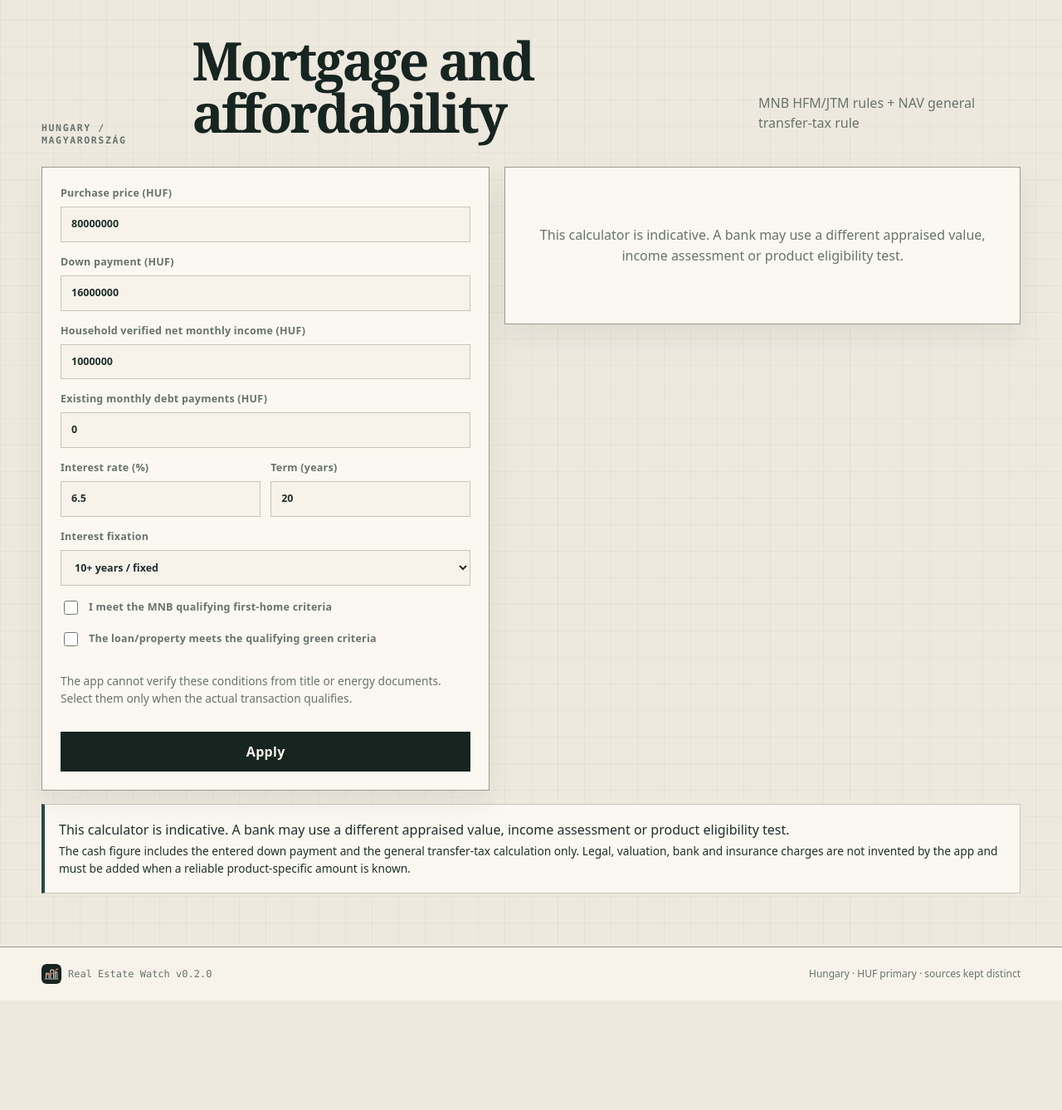
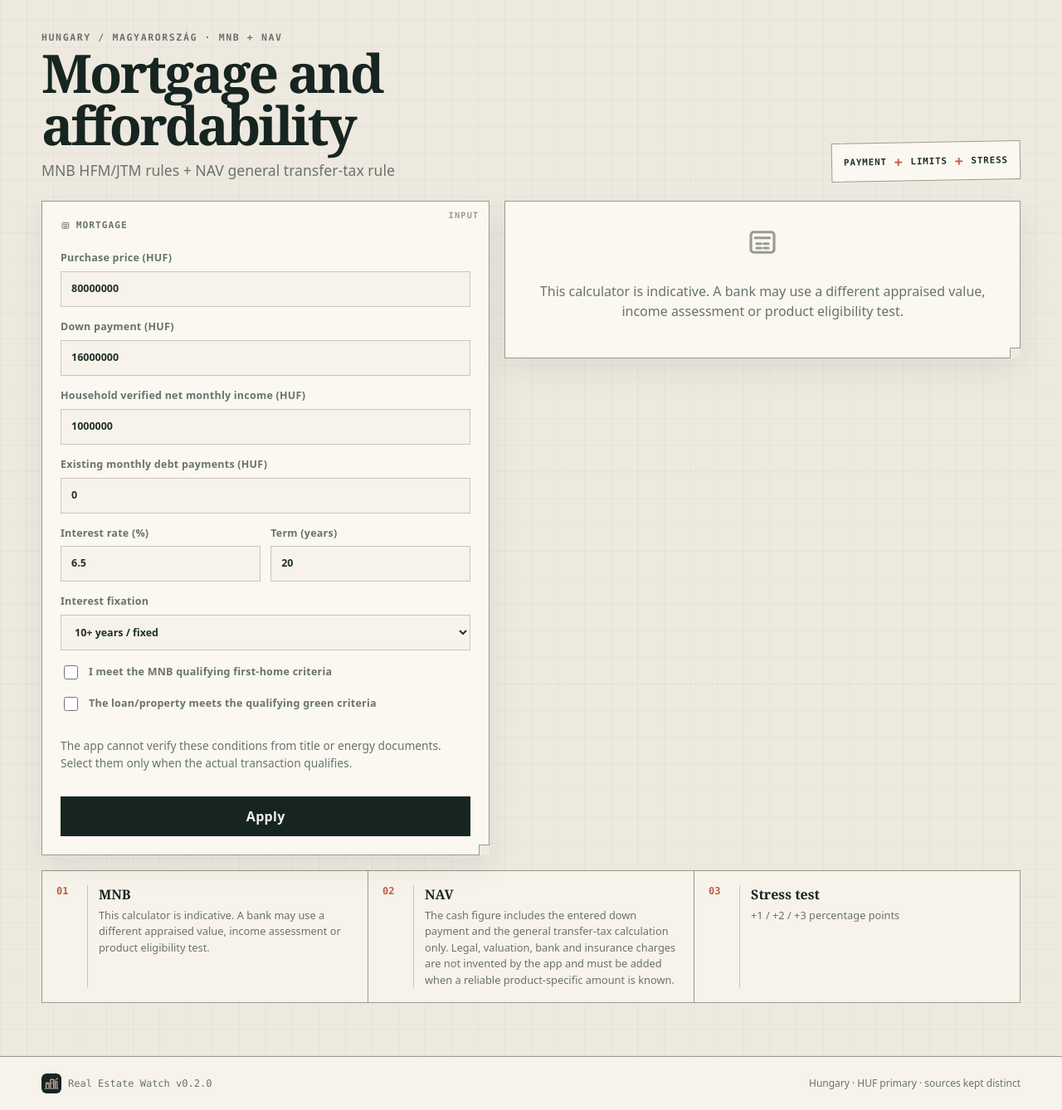
Before and after one commit to ArrowSK/real-estate-watch, a FastAPI app: page /mortgage in a window 1280 px wide. Shown: the part 136-1474 px from the top of the page at 83% size. Before the commit the page ends 1322 px from the top, so only its background shows below. Run offline with FastAPI, Linux system fonts and the light colour scheme.

Commit message:
Bring the mortgage calculator into the evidence-led visual system

```diff
--- a/app/templates/mortgage.html
+++ b/app/templates/mortgage.html
@@ -1,14 +1,19 @@
 {% extends "base.html" %}
 {% block title %}{{ t.mortgage }} · {{ t.app_name }}{% endblock %}
 {% block content %}
-<section class="hero compact">
-  <p class="eyebrow">Hungary / Magyarország</p>
-  <h1>{{ t.mortgage_title }}</h1>
-  <p class="muted">{{ t.mortgage_source_line }}</p>
+<section class="hero mortgage-hero">
+  <div class="hero-copy">
+    <p class="eyebrow">Hungary / Magyarország · MNB + NAV</p>
+    <h1>{{ t.mortgage_title }}</h1>
+    <p class="hero-intro">{{ t.mortgage_source_line }}</p>
+  </div>
+  <div class="formula-stamp" aria-hidden="true"><span>PAYMENT</span><b>+</b><span>LIMITS</span><b>+</b><span>STRESS</span></div>
 </section>
 
 <div class="two-column mortgage-layout">
-  <form class="card form-card" method="post">
+  <form class="ledger-card form-card" method="post">
+    <div class="card-index">INPUT</div>
+    <p class="label icon-label"><svg class="icon"><use href="/static/icons.svg#mortgage"></use></svg>{{ t.mortgage }}</p>
     <label>{{ t.purchase_price }}
       <input type="number" name="purchase_price" min="1000000" step="100000" required value="{{ values.purchase_price|default(80000000) }}">
     </label>
@@ -52,7 +57,8 @@
   <div>
     {% if error %}<div class="notice warning"><p>{{ error }}</p></div>{% endif %}
     {% if result %}
-    <section class="card result-card">
+    <section class="ledger-card result-card valuation-total">
+      <div class="card-index">PAYMENT</div>
       <p class="label">{{ t.monthly_payment }}</p>
       <p class="metric">{{ fmt(result.monthly_payment_huf, 0) }} <span>HUF</span></p>
       <div class="result-list">
@@ -63,7 +69,8 @@
       </div>
     </section>
 
-    <section class="card">
+    <section class="ledger-card">
+      <div class="card-index">MNB</div>
       <h2>{{ t.regulatory_result }}</h2>
       <p class="status-line {{ 'ok' if result.debt_brake.passes else 'bad' }}">{{ t.passes if result.debt_brake.passes else t.fails }}</p>
       <div class="result-list">
@@ -72,8 +79,9 @@
       </div>
     </section>
 
-    <section class="card">
-      <h2>{{ t.stress }}</h2>
+    <section class="ledger-card">
+      <div class="card-index">STRESS</div>
+      <h2><svg class="icon"><use href="/static/icons.svg#trend"></use></svg> {{ t.stress }}</h2>
       <div class="result-list">
         {% for item in result.stress %}
         <div><span>{{ "%.2f"|format(item.rate_percent) }}%</span><strong>{{ fmt(item.monthly_payment_huf, 0) }} HUF/{{ t.per_month }}</strong></div>
@@ -81,13 +89,17 @@
       </div>
     </section>
     {% else %}
-    <section class="card empty-state"><p class="muted">{{ t.not_bank_offer }}</p></section>
+    <section class="ledger-card empty-state">
+      <svg class="empty-icon"><use href="/static/icons.svg#mortgage"></use></svg>
+      <p class="muted">{{ t.not_bank_offer }}</p>
+    </section>
     {% endif %}
   </div>
 </div>
 
-<section class="notice">
-  <p>{{ t.not_bank_offer }}</p>
-  <p class="small">{{ t.cash_note }}</p>
+<section class="evidence-grid">
+  <article class="evidence-note"><span class="evidence-number">01</span><div><h3>MNB</h3><p>{{ t.not_bank_offer }}</p></div></article>
+  <article class="evidence-note"><span class="evidence-number">02</span><div><h3>NAV</h3><p>{{ t.cash_note }}</p></div></article>
+  <article class="evidence-note"><span class="evidence-number">03</span><div><h3>{{ t.stress }}</h3><p>{{ '+1 / +2 / +3 percentage points' if lang == 'en' else '+1 / +2 / +3 százalékpont' }}</p></div></article>
 </section>
 {% endblock %}
```
